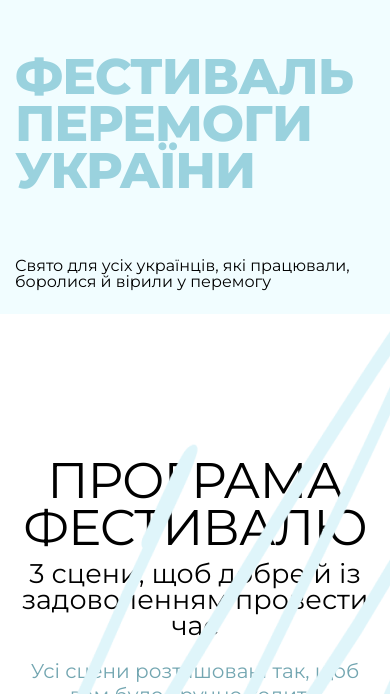
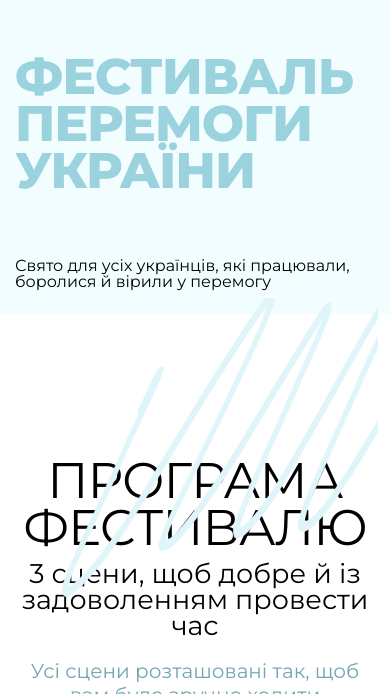
Before and after one commit to Vitalik-13/victori-of-Ukraine, a plain HTML site: page index.html in a window 390 px wide. Shown: the part 150-844 px from the top of the page. Drawn offline with Linux system fonts and the light colour scheme.

Commit message:
add new size

```diff
--- a/index.html
+++ b/index.html
@@ -48,7 +48,7 @@
       </main>
       <div class="two-main-foto4ka">
      <img src="image/medium-shot-woman-holding-ukranian-flag 1.png" alt="" class="woman">
-     <img src="image/Фон-mobile.png" alt="" class="fone-fon">
+     <img src="image/Фон.png" alt="" class="fone-fon">
      </div>
     </section>
     <section class="section-two">
--- a/style.css
+++ b/style.css
@@ -411,6 +411,7 @@ form {
 }
 .foto-with-plan{
     padding-top: 40px;
+    margin-left: -110px;
 }
 .main-foto4ka{
     display: none;
@@ -418,17 +419,19 @@ form {
 .two-main-foto4ka{
     display: block;
     margin-top: -145px;
+    margin-left: -78px;
 }
 .fone-fon{
 position: absolute;
-width: 100%;
-left: 6%;
+width: 81%;
+left: 16%;
 }
 
 .woman{
     position: relative;
     z-index: 1;
-    width: 100%;
+    width: 88%;
+    left: 12%;
 }
 
 
```
